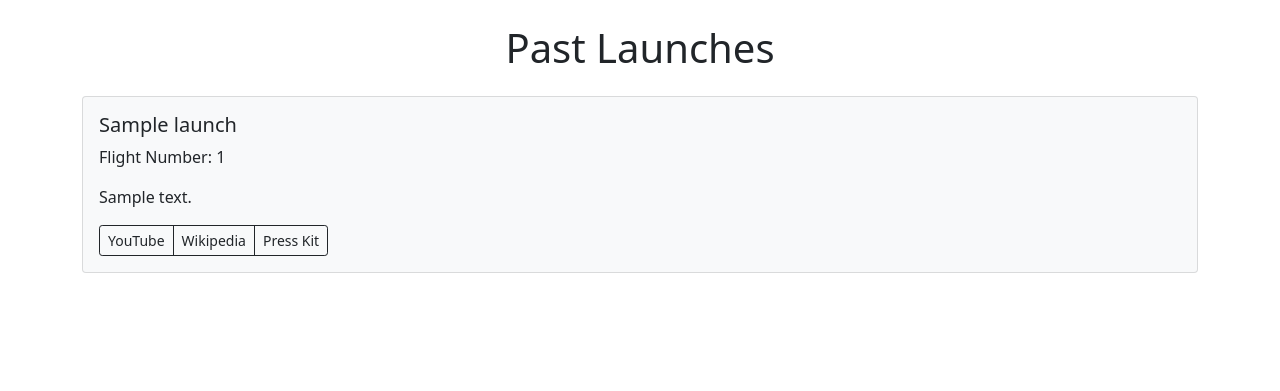
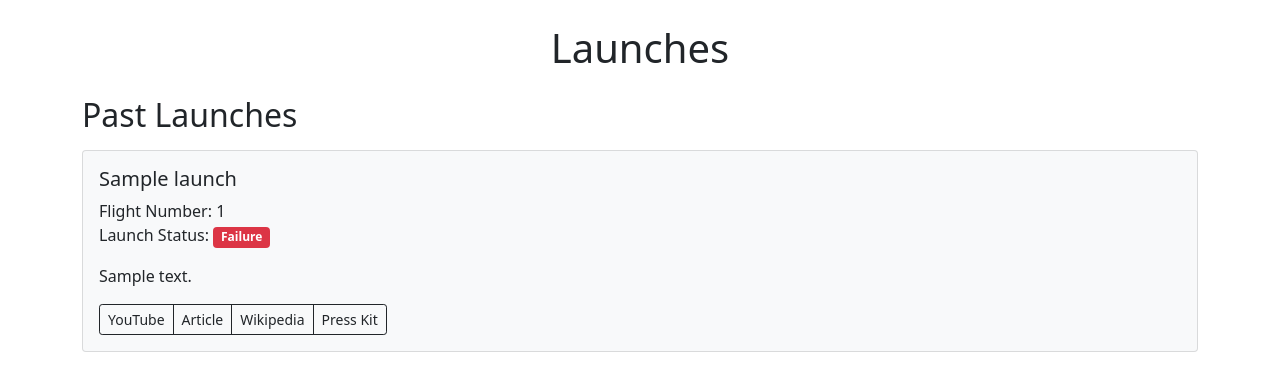
Before and after one commit to esadek/spacex-launch-tracker, a Flask app: template templates/launches.html in a window 1280 px wide. Shown: the part 56-447 px from the top of the page. Run offline with Flask 2, Linux system fonts and the light colour scheme; the template is opened without the code that fills it: most values are stand-ins (such as "Sample title", 1, 10 or a date in 2020); some libraries are stand-ins or nearby versions.

Commit message:
Add launch status and article link to launch cards

```diff
--- a/templates/launches.html
+++ b/templates/launches.html
@@ -1,17 +1,29 @@
 {% extends "layout.html" %}
 {% block content %}
-<h1 class="text-center mb-4">Past Launches</h1>
+<h1 class="text-center mb-4">Launches</h1>
+<h2 class="mb-3">Past Launches</h2>
 {% for launch in past_launches %}
 <div class="card bg-light mb-3">
   <div class="card-body">
     <h5 class="card-title">{{ launch.name }}</h5>
-    <p class="card-text">Flight Number: {{ launch.flight_number }}</p>
+    <p class="card-text mb-0">Flight Number: {{ launch.flight_number }}</p>
+    <p class="card-text">
+      Launch Status:
+      {% if launch.success %}
+      <span class="badge bg-success">Success</span>
+      {% else %}
+      <span class="badge bg-danger">Failure</span>
+      {% endif %}
+    </p>
     {% if launch.details %}
     <p class="card-text">{{ launch.details }}</p>
     {% endif %}
     <div class="btn-group">
       {% if launch.links.webcast %}
       <a href="{{ launch.links.webcast }}" class="btn btn-sm btn-outline-dark">YouTube</a>
+      {% endif %}
+      {% if launch.links.article %}
+      <a href="{{ launch.links.article }}" class="btn btn-sm btn-outline-dark">Article</a>
       {% endif %}
       {% if launch.links.wikipedia %}
       <a href="{{ launch.links.wikipedia }}" class="btn btn-sm btn-outline-dark">Wikipedia</a>
```
